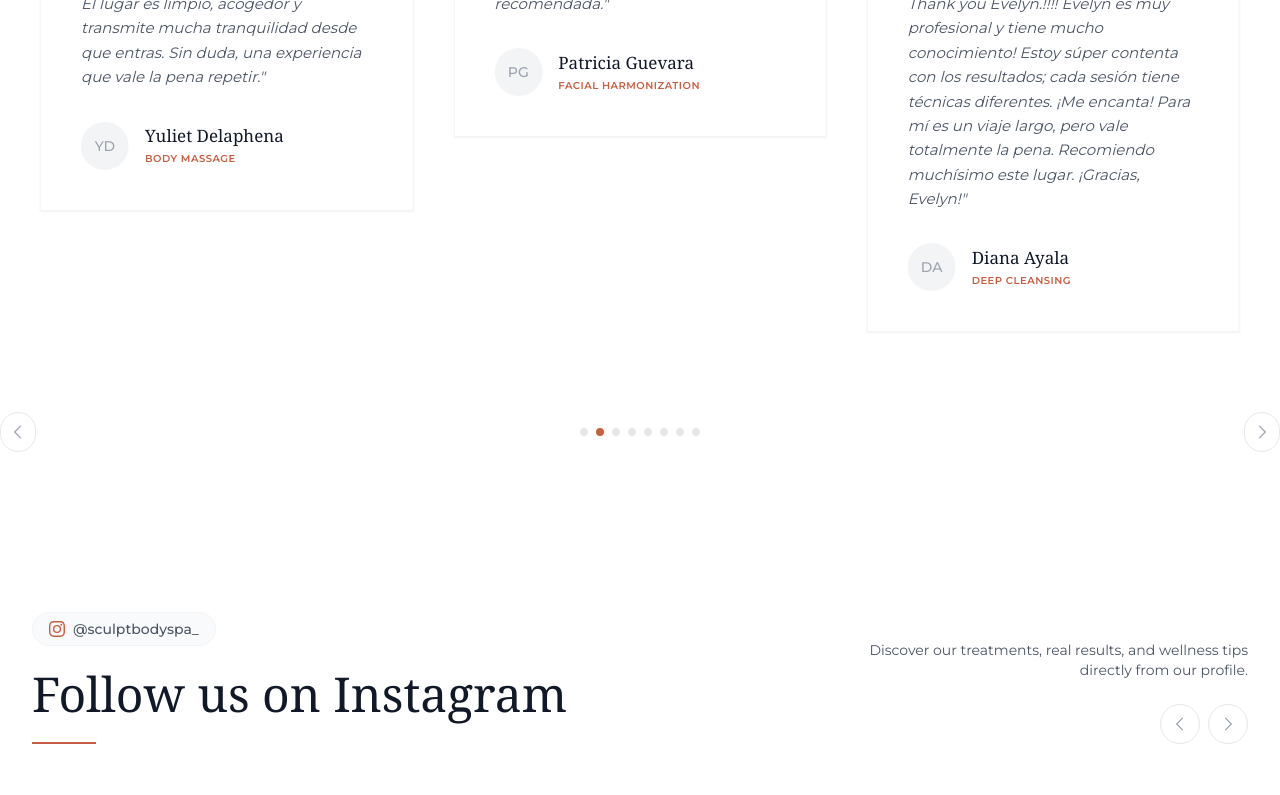
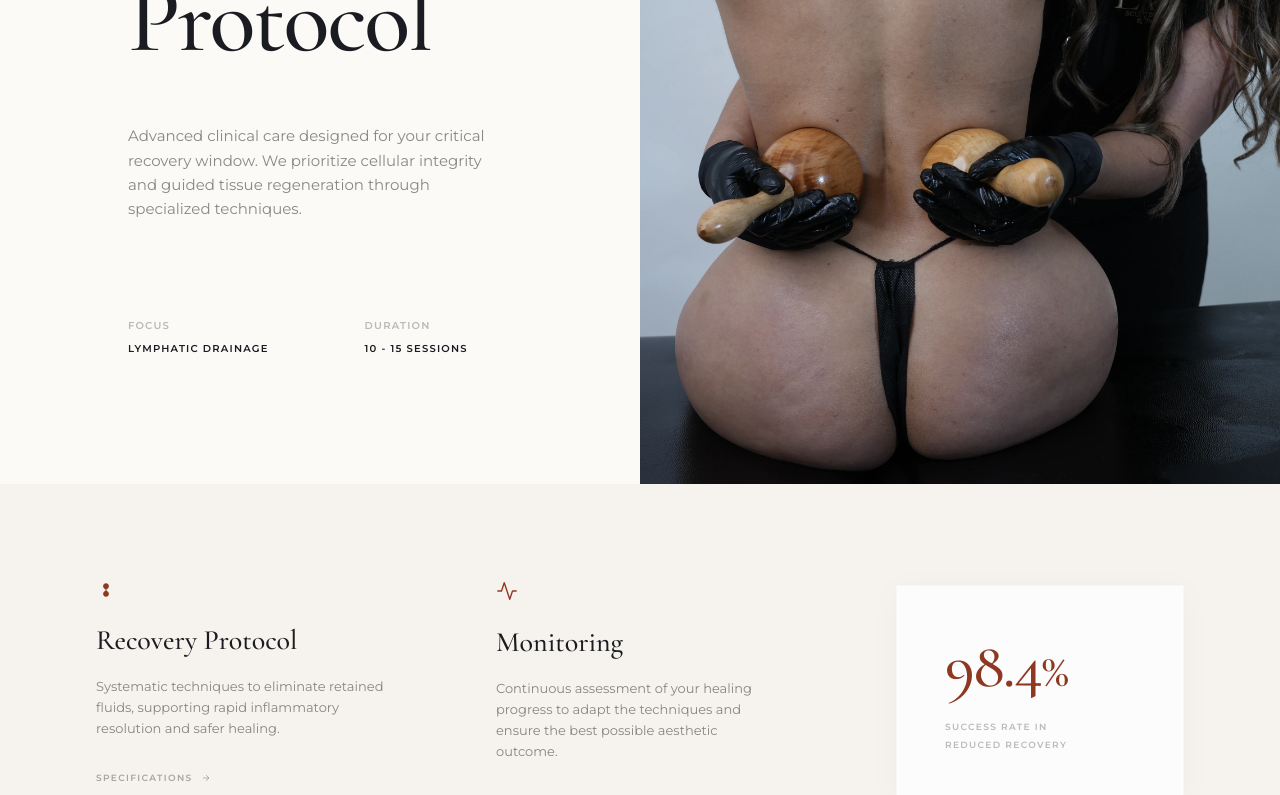
Before and after one commit to deploycoders/EVP-EvelinPaiva, a React (Vite) app: page / in a window 1280 px wide. Shown: the part 5420-6215 px from the top of the page. Built offline with nearby package versions, Linux system fonts and the light colour scheme.

Commit message:
cambios varios

```diff
--- a/src/pages/Home/HomePage.jsx
+++ b/src/pages/Home/HomePage.jsx
@@ -4,6 +4,7 @@ import HeroSection from "@/sections/Hero/HeroSection";
 import ManifestoBannerSection from "@/sections/ManifestoBanner/ManifestoBannerSection";
 import AboutSection from "@/sections/About/AboutSection";
 import ServicesSection from "@/sections/Services/ServicesSection";
+import RecoverySection from "@/sections/Recovery/RecoverySection";
 import TestimonialsSection from "@/sections/Testimonials/TestimonialsSection";
 import InstagramSection from "@/sections/Instagram/InstagramSection";
 import LocationSection from "@/sections/Location/LocationSection";
@@ -16,6 +17,7 @@ function HomePage() {
       <ManifestoBannerSection />
       <AboutSection />
       <ServicesSection />
+      <RecoverySection />
       <TestimonialsSection />
 
       <InstagramSection />
--- a/src/sections/Hero/HeroSection.jsx
+++ b/src/sections/Hero/HeroSection.jsx
@@ -8,7 +8,7 @@ function HeroSection() {
       className="relative flex min-h-screen w-full items-center justify-center overflow-hidden"
     >
       <div
-        className="absolute inset-0 bg-cover bg-center bg-no-repeat"
+        className="absolute inset-0 bg-cover bg-no-repeat bg-[center_top] md:bg-[center_20%] lg:bg-center"
         style={{
           backgroundImage: "url('/images/home/home.png')",
         }}
--- a/src/sections/Instagram/InstagramSection.jsx
+++ b/src/sections/Instagram/InstagramSection.jsx
@@ -60,6 +60,7 @@ function InstagramSection() {
               modules={[Navigation, Pagination, Autoplay]}
               spaceBetween={24}
               slidesPerView={1}
+              loop={true}
               breakpoints={{
                 640: { slidesPerView: 2 },
                 1024: { slidesPerView: 3 },
--- /dev/null
+++ b/src/sections/Recovery/RecoverySection.jsx
@@ -0,0 +1,108 @@
+import React from 'react';
+
+function RecoverySection() {
+  return (
+    <section id="recovery" className="w-full font-body">
+      {/* Top Split Area */}
+      <div className="flex flex-col lg:flex-row w-full bg-[#fcfaf7]">
+
+        {/* Top Left Text Area */}
+        <div className="w-full lg:w-1/2 px-8 py-20 md:p-24 lg:p-32 flex flex-col justify-center">
+          <p className="text-[10px] md:text-[11px] font-bold tracking-[0.18em] uppercase text-evp-accent mb-6 md:mb-10">
+            POST-OPERATIVE PROTOCOL V.04
+          </p>
+
+          <h2 className="font-title text-6xl md:text-7xl lg:text-[6rem] leading-[0.9] text-[#1a1c21] mb-10 md:mb-14 font-light tracking-tight">
+            Post-<br/>Surgical <br/>
+            Recovery <br/>
+            Protocol
+          </h2>
+
+          <p className="text-sm md:text-[15px] leading-relaxed text-evp-body/70 max-w-sm mb-16 md:mb-24">
+            Advanced clinical care designed for your critical recovery window. We prioritize cellular integrity and guided tissue regeneration through specialized techniques.
+          </p>
+
+          <div className="flex w-full gap-16 md:gap-24 uppercase tracking-[0.12em] text-[9px] md:text-[10px] font-bold text-evp-title/80">
+            <div>
+              <p className="text-evp-body/40 mb-2">FOCUS</p>
+              <p className="text-[#1a1c21]">LYMPHATIC DRAINAGE</p>
+            </div>
+            <div>
+              <p className="text-evp-body/40 mb-2">DURATION</p>
+              <p className="text-[#1a1c21]">10 - 15 SESSIONS</p>
+            </div>
+          </div>
+        </div>
+
+        {/* Top Right Image Area */}
+        <div className="w-full lg:w-1/2 h-[380px] md:h-[420px] lg:h-auto overflow-hidden">
+          <img
+            src="/images/services/services_deep.webp"
+            alt="Skin treatment detail highlighting careful touch and recovery"
+            className="w-full h-full object-cover object-center"
+          />
+        </div>
+      </div>
+
+      {/* Bottom Area */}
+      <div className="w-full bg-[#f6f3ee]">
+        <div className="max-w-[1400px] mx-auto px-8 py-16 md:py-24">
+          <div className="grid grid-cols-1 md:grid-cols-3 gap-16 md:gap-12 lg:gap-20 items-start">
+
+            {/* Col 1 */}
+            <div className="flex flex-col lg:pl-16">
+              <div className="text-[#8e3822] mb-6">
+                <svg width="20" height="20" viewBox="0 0 24 24" fill="currentColor">
+                  {/* Decorative four parts cross icon somewhat resembling the image (clover shape) */}
+                  <path d="M12 4c-2.3 0-3.5 1.7-3.5 3.5C8.5 9 10 10.5 12 12c-2 1.5-3.5 3-3.5 4.5C8.5 18.3 9.7 20 12 20s3.5-1.7 3.5-3.5c0-1.5-1.5-3-3.5-4.5 2-1.5 3.5-3 3.5-4.5C15.5 5.7 14.3 4 12 4z" />
+                </svg>
+              </div>
+              <h3 className="font-title text-2xl lg:text-[28px] text-[#1a1c21] mb-5 font-normal">
+                Recovery Protocol
+              </h3>
+              <p className="text-sm md:text-[13px] leading-relaxed text-evp-body/70 mb-8 max-w-sm">
+                Systematic techniques to eliminate retained fluids, supporting rapid inflammatory resolution and safer healing.
+              </p>
+              <a href="#contact" className="text-[9px] font-bold uppercase tracking-[0.15em] text-evp-body/50 hover:text-evp-accent transition-colors flex items-center gap-2">
+                SPECIFICATIONS <svg width="10" height="10" viewBox="0 0 24 24" fill="none" stroke="currentColor" strokeWidth="2"><path d="M5 12h14M12 5l7 7-7 7"/></svg>
+              </a>
+            </div>
+
+            {/* Col 2 */}
+            <div className="flex flex-col lg:pl-8">
+              <div className="text-[#8e3822] mb-6">
+                <svg width="22" height="22" viewBox="0 0 24 24" fill="none" stroke="currentColor" strokeWidth="1.5" strokeLinecap="round" strokeLinejoin="round">
+                  <polyline points="22 12 18 12 15 21 9 3 6 12 2 12"></polyline>
+                </svg>
+              </div>
+              <h3 className="font-title text-2xl lg:text-[28px] text-[#1a1c21] mb-5 font-normal">
+                Monitoring
+              </h3>
+              <p className="text-sm md:text-[13px] leading-relaxed text-evp-body/70 mb-8 max-w-[17rem]">
+                Continuous assessment of your healing progress to adapt the techniques and ensure the best possible aesthetic outcome.
+              </p>
+              <p className="text-[9px] font-bold uppercase tracking-[0.15em] text-evp-body/40">
+                REAL-TIME ANALYSIS &middot; PERSONALIZED OVERSIGHT
+              </p>
+            </div>
+
+            {/* Col 3: Card */}
+            <div className="flex flex-col items-start justify-center h-full">
+              <div className="bg-[#fcfcfc] p-10 md:p-12 shadow-[0_4px_30px_rgba(0,0,0,0.03)] w-full max-w-[18rem] border border-gray-100/50">
+                <p className="font-title text-5xl lg:text-[4rem] text-[#8e3822] mb-5 leading-none font-medium tracking-tight">
+                  98.4<span className="text-4xl lg:text-5xl">%</span>
+                </p>
+                <p className="text-[8px] lg:text-[9px] font-bold uppercase tracking-[0.15em] text-evp-body/40 max-w-[150px] leading-loose">
+                  SUCCESS RATE IN<br/>REDUCED RECOVERY
+                </p>
+              </div>
+            </div>
+
+          </div>
+        </div>
+      </div>
+    </section>
+  );
+}
+
+export default RecoverySection;
--- a/src/sections/Testimonials/TestimonialsSection.jsx
+++ b/src/sections/Testimonials/TestimonialsSection.jsx
@@ -26,6 +26,7 @@ function TestimonialsSection() {
           modules={[Navigation, Pagination, Autoplay]}
           spaceBetween={24}
           slidesPerView={1}
+          loop={true}
           breakpoints={{
             768: { slidesPerView: 2 },
             1024: { slidesPerView: 3 },
```
